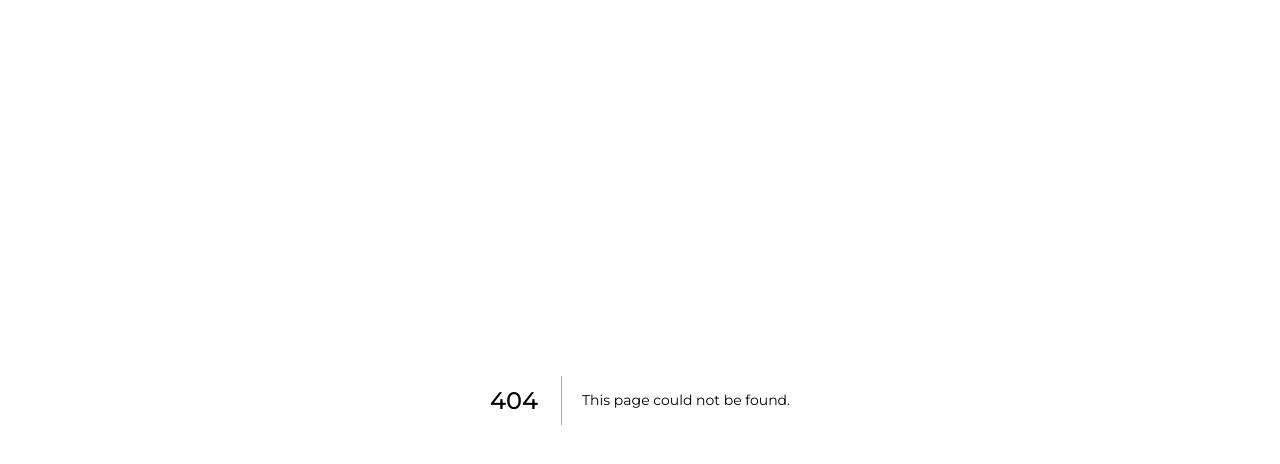
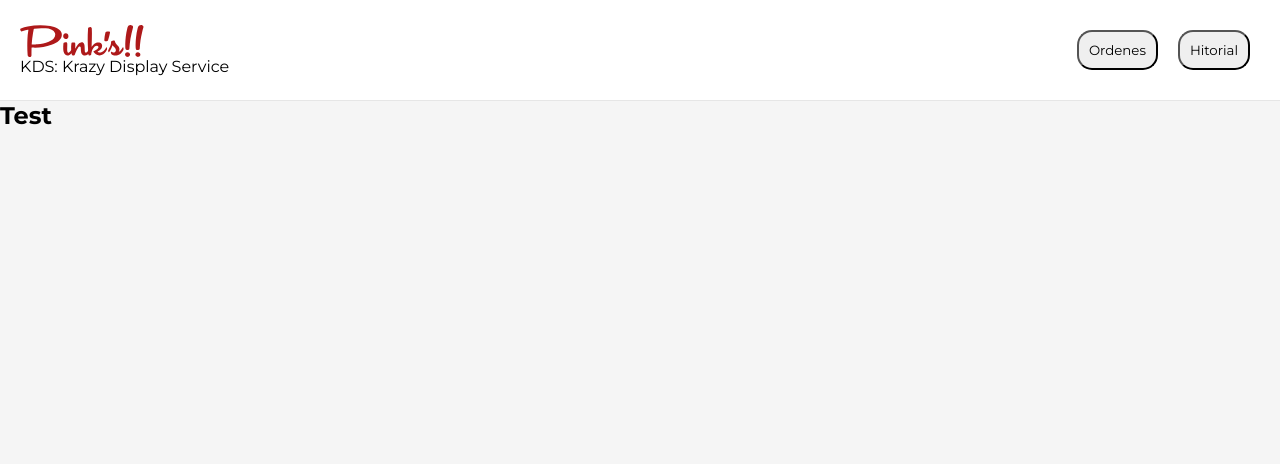
Before and after one commit to DiegoMartinezRey/pinks-tech-test, a Next.js app: page /history in a window 1280 px wide. Before the commit this address had no page. Shown: the top 464 px of the page. Built offline with nearby package versions, Linux system fonts and the light colour scheme.

Commit message:
Add routes

```diff
--- a/components/Modal/Modal.tsx
+++ b/components/Modal/Modal.tsx
@@ -70,6 +70,8 @@ export default function Modal(props: ModalProps) {
                 </li>
               ))}
             </ul>
+            <div className={s["pk-detail__button_group"]}>
+              {!(orderModal.state === "READY") && (
                 <button
                   className={`${s["pk-detail__button"]}
               ${orderModal.state === "PENDING" && s["pk-detail__button__wait"]}
@@ -82,6 +84,8 @@ export default function Modal(props: ModalProps) {
                   {orderModal.state === "PENDING" && <>Preparar pedido</>}
                   {orderModal.state === "IN_PROGRESS" && <>Pedido listo</>}
                 </button>
+              )}
+            </div>
           </div>
         </div>
       ) : (
--- a/components/NavBar/NavBar.tsx
+++ b/components/NavBar/NavBar.tsx
@@ -1,9 +1,11 @@
 import Logo from "@/bases/Logo";
 import { useModals } from "@/contexts/Modals.context";
+import { useRouter } from "next/router";
 import s from "./NavBar.module.scss";
 
 export default function NavBar() {
   const { openModal } = useModals();
+  const router = useRouter();
 
   return (
     <nav className={s["pk-layout__navbar"]}>
@@ -12,17 +14,14 @@ export default function NavBar() {
         <span>KDS: Krazy Display Service</span>
       </div>
       <div className={s["pk-layout__buttons"]}>
-        <button
-          className={s["pk-button"]}
-          onClick={() => openModal("DELIVERED")}
-        >
-          In progress
+        <button className={s["pk-button"]} onClick={() => router.push("/")}>
+          Ordenes
         </button>
         <button
           className={s["pk-button"]}
-          onClick={() => openModal("DELIVERED")}
+          onClick={() => router.push("/history")}
         >
-          Done
+          Hitorial
         </button>
       </div>
     </nav>
--- a/layouts/OrdersLayout/OrdersLayout.tsx
+++ b/layouts/OrdersLayout/OrdersLayout.tsx
@@ -1,17 +1,19 @@
-import Kanban from "@/components/Kanban";
-import Modal from "@/components/Modal";
 import NavBar from "@/components/NavBar/NavBar";
 import s from "./OrdersLayout.module.scss";
 
-export default function OrdersLayout() {
+interface MainLayoutProps {
+  children: React.ReactNode;
+}
+
+const OrdersLayout: React.FC<MainLayoutProps> = ({ children }) => {
   return (
     <main className={s["pk-layout"]}>
       <NavBar />
       <article className={s["pk-layout__app"]}>
-        <Kanban />
-        {/* <Riders /> */}
-        <Modal />
+        <main>{children}</main>
       </article>
     </main>
   );
-}
+};
+
+export default OrdersLayout;
--- /dev/null
+++ b/pages/history.tsx
@@ -0,0 +1,9 @@
+import OrdersLayout from "@/layouts/OrdersLayout";
+
+export default function about() {
+  return (
+    <OrdersLayout>
+      <h1>Test</h1>
+    </OrdersLayout>
+  );
+}
```
Also changed, not shown: components/Modal/Modal.module.scss (+7 -3 lines), pages/index.tsx (+7 -1 lines). Lines whose indentation alone changed are shown as unchanged.
